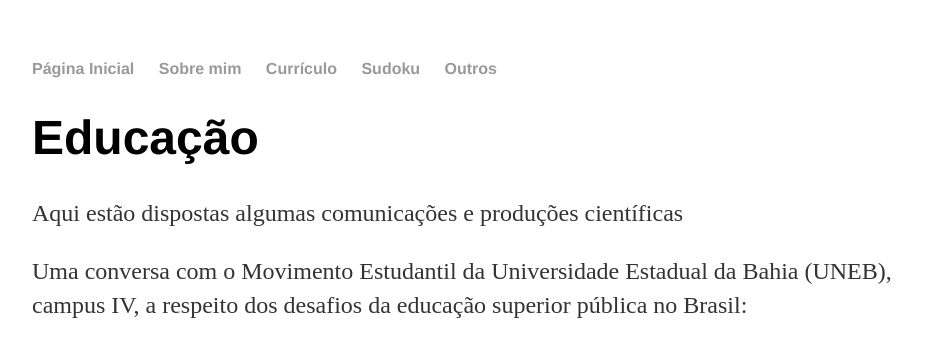
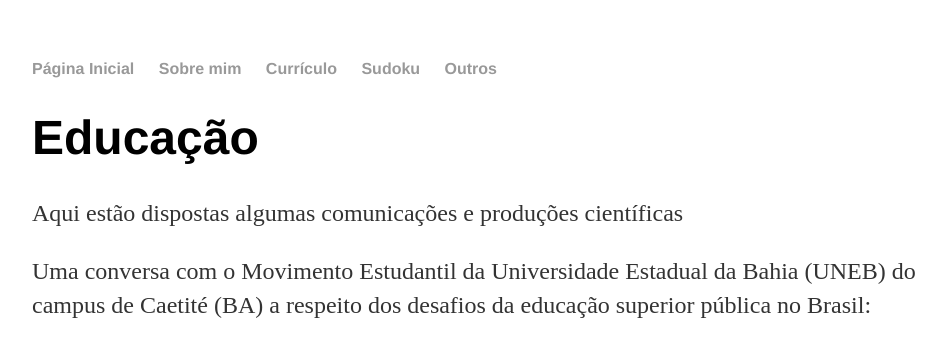
Before and after one commit to maltagabriel/maltagabriel.github.io, a Jekyll site: the page built from cv/index.html, in a window 1280 px wide, cut to the strip 0-342 px from the top of the page. Shown: the whole strip, without its empty margins (160-1106 px from the left). Built offline with Jekyll 4.4.1, drawn with Linux system fonts in a browser that asks for light colours.

Commit message:
Update index.html

```diff
--- a/cv/index.html
+++ b/cv/index.html
@@ -6,5 +6,9 @@ title: Currículo
 
 <p> Aqui estão dispostas algumas comunicações e produções científicas</p>
 
-<p> Uma conversa com o Movimento Estudantil da Universidade Estadual da Bahia (UNEB), campus IV, a respeito dos desafios da educação superior pública no Brasil: </p>
+<p> Uma conversa com o Movimento Estudantil da Universidade Estadual da Bahia (UNEB) do campus de Caetité (BA) a respeito dos desafios da educação superior pública no Brasil:
+</p>
+
+<center>
 <iframe width="560" height="315" src="https://www.youtube.com/embed/viVPY0SmQfs" title="YouTube video player" frameborder="0" allow="accelerometer; autoplay; clipboard-write; encrypted-media; gyroscope; picture-in-picture" allowfullscreen></iframe>
+</center>
```
